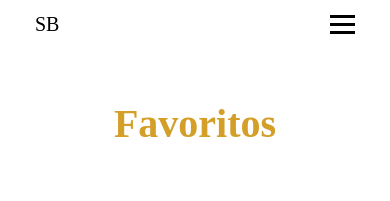
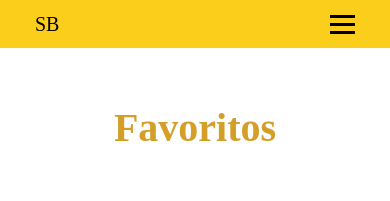
Before and after one commit to maurojasnova/Carousel, a Next.js app: page / in a window 390 px wide. Shown: the top 201 px of the page. Built offline with nearby package versions, Linux system fonts and the light colour scheme.

Commit message:
Fixed header styles when using mobile viewport

```diff
--- a/src/app/components/Header.module.css
+++ b/src/app/components/Header.module.css
@@ -1,5 +1,8 @@
 .header {
-  background-color: var(--white-bg);
+  background-color: var(--light-orange);
+  position: fixed;
+  width: 100%;
+  z-index: 999;
 }
 
 .navbar {
@@ -24,6 +27,7 @@
   justify-content: space-between;
   align-items: center;
   gap: 24px;
+  position: relative;
 }
 
 .item {
@@ -71,13 +75,14 @@
   .menu {
     position: fixed;
     left: -100%;
-    top: 70px;
+    top: 48px;
     gap: 0;
     flex-direction: column;
     background-color: var(--white-bg);
     width: 100%;
     text-align: center;
     transition: 0.3s;
+    margin: 0;
   }
   .item {
     margin: 16px;
@@ -85,5 +90,6 @@
 
   .menu--active{
     left: 0;
+    background-color: var(--light-orange);
   }
 }
--- a/styles/page.module.css
+++ b/styles/page.module.css
@@ -8,7 +8,7 @@
 .title {
     font-size: 4rem;
     color: var(--dark-orange);
-    margin-top: 52px;
+    margin-top: 104px;
     margin-bottom: 52px;
 }
 
```
